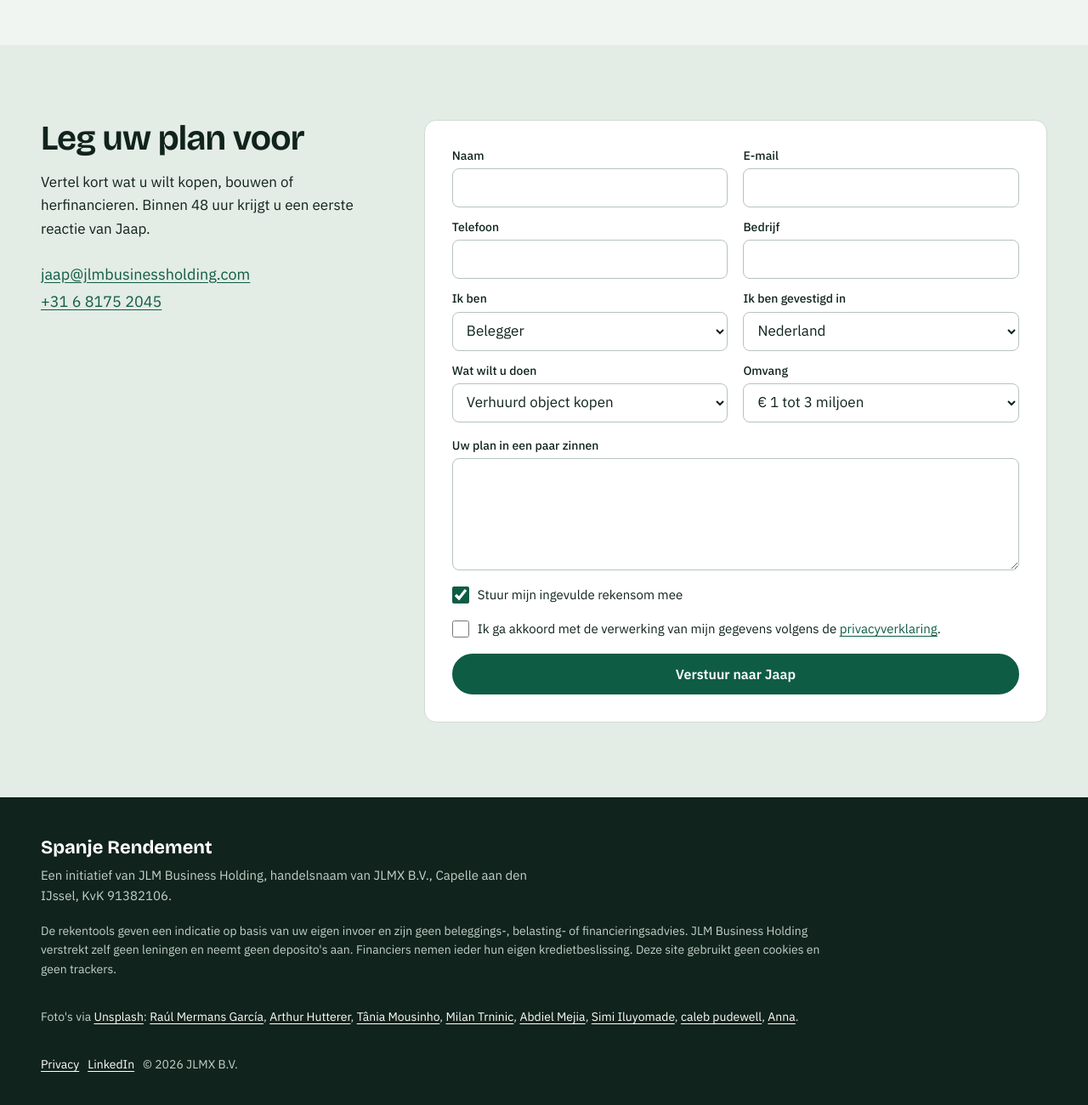
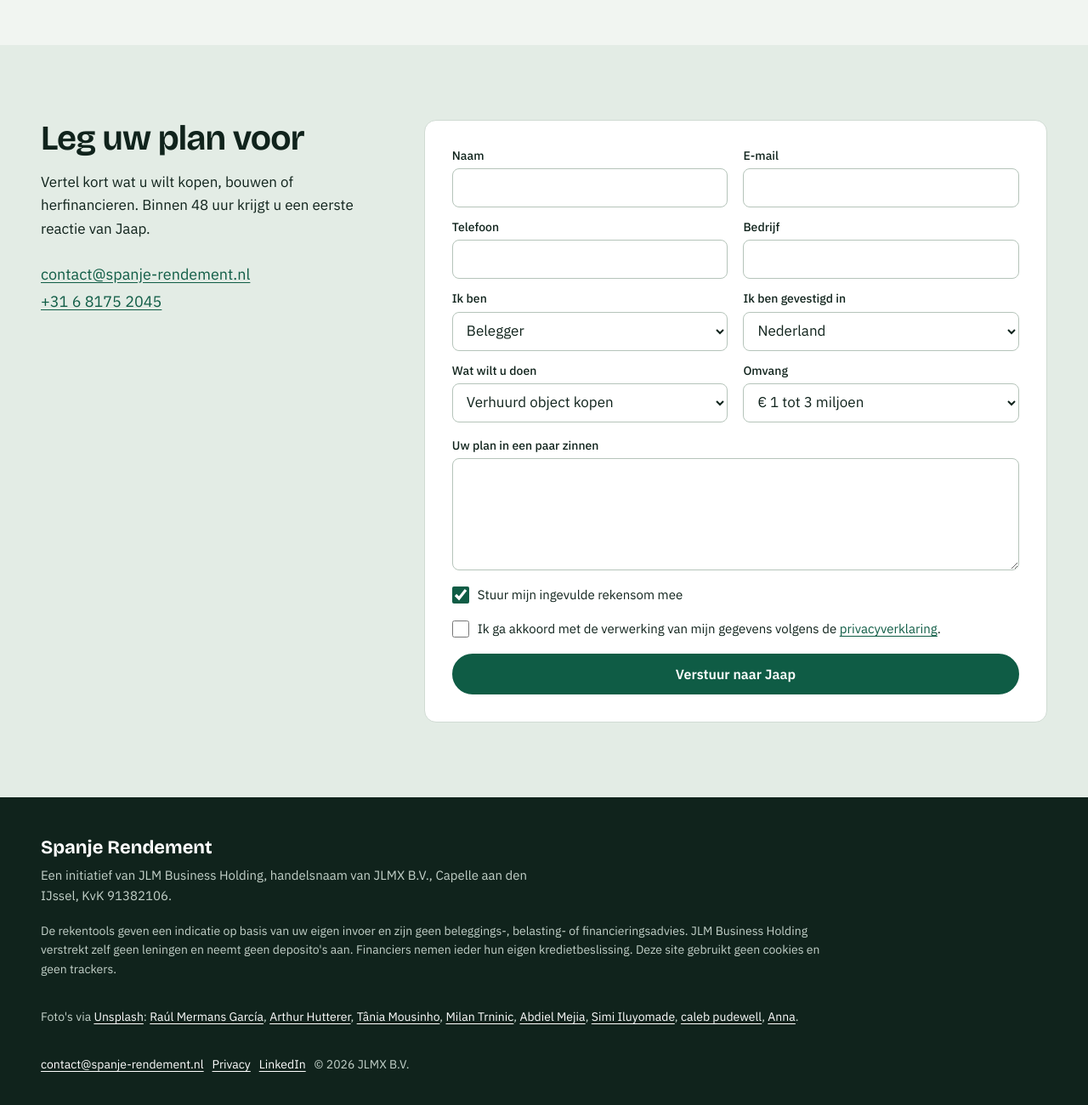
Before and after one commit to Jali2587/1-spanje-rendement, a plain HTML site: page site/index.html in a window 1280 px wide. Shown: the part 5118-6418 px from the top of the page at 85% size. Drawn offline with Linux system fonts and the light colour scheme.

Commit message:
Contactadres van de site: contact@spanje-rendement.nl
Co-Authored-By: Claude Fable 5.2 <noreply@anthropic.com>

```diff
--- a/site/index.html
+++ b/site/index.html
@@ -377,7 +377,7 @@
     <div class="contact__tekst">
       <h2>Leg uw plan voor</h2>
       <p>Vertel kort wat u wilt kopen, bouwen of herfinancieren. Binnen 48 uur krijgt u een eerste reactie van Jaap.</p>
-      <p class="contact__direct"><a href="mailto:jaap@jlmbusinessholding.com">jaap@jlmbusinessholding.com</a><br><a href="tel:+31681752045">+31 6 8175 2045</a></p>
+      <p class="contact__direct"><a href="mailto:contact@spanje-rendement.nl">contact@spanje-rendement.nl</a><br><a href="tel:+31681752045">+31 6 8175 2045</a></p>
     </div>
     <form class="contact__form" name="rekensom" method="POST" action="/bedankt/" data-netlify="true" netlify-honeypot="bot-field">
       <input type="hidden" name="form-name" value="rekensom">
@@ -410,7 +410,7 @@
     </div>
     <p class="voet__klein">De rekentools geven een indicatie op basis van uw eigen invoer en zijn geen beleggings-, belasting- of financieringsadvies. JLM Business Holding verstrekt zelf geen leningen en neemt geen deposito's aan. Financiers nemen ieder hun eigen kredietbeslissing. Deze site gebruikt geen cookies en geen trackers.</p>
     <p class="voet__klein">Foto's via <a href="https://unsplash.com/?utm_source=jlm_website&amp;utm_medium=referral" rel="noopener" target="_blank">Unsplash</a>: <a href="https://unsplash.com/@raulmermans?utm_source=jlm_website&amp;utm_medium=referral" rel="noopener" target="_blank">Raúl Mermans García</a>, <a href="https://unsplash.com/@hutteam?utm_source=jlm_website&amp;utm_medium=referral" rel="noopener" target="_blank">Arthur Hutterer</a>, <a href="https://unsplash.com/@shotsbytania?utm_source=jlm_website&amp;utm_medium=referral" rel="noopener" target="_blank">Tânia Mousinho</a>, <a href="https://unsplash.com/@wedesignmarbella?utm_source=jlm_website&amp;utm_medium=referral" rel="noopener" target="_blank">Milan Trninic</a>, <a href="https://unsplash.com/@shuntennn?utm_source=jlm_website&amp;utm_medium=referral" rel="noopener" target="_blank">Abdiel Mejia</a>, <a href="https://unsplash.com/@simisola?utm_source=jlm_website&amp;utm_medium=referral" rel="noopener" target="_blank">Simi Iluyomade</a>, <a href="https://unsplash.com/@calebp13?utm_source=jlm_website&amp;utm_medium=referral" rel="noopener" target="_blank">caleb pudewell</a>, <a href="https://unsplash.com/@greenmood?utm_source=jlm_website&amp;utm_medium=referral" rel="noopener" target="_blank">Anna</a>.</p>
-    <p class="voet__klein"><a href="https://jlmbusinessholding.com/nl/privacy/" rel="noopener" target="_blank">Privacy</a> &nbsp; <a href="https://www.linkedin.com/in/jaapmeelker/" rel="noopener" target="_blank">LinkedIn</a> &nbsp; &copy; 2026 JLMX B.V.</p>
+    <p class="voet__klein"><a href="mailto:contact@spanje-rendement.nl">contact@spanje-rendement.nl</a> &nbsp; <a href="https://jlmbusinessholding.com/nl/privacy/" rel="noopener" target="_blank">Privacy</a> &nbsp; <a href="https://www.linkedin.com/in/jaapmeelker/" rel="noopener" target="_blank">LinkedIn</a> &nbsp; &copy; 2026 JLMX B.V.</p>
   </div>
 </footer>
 
```
